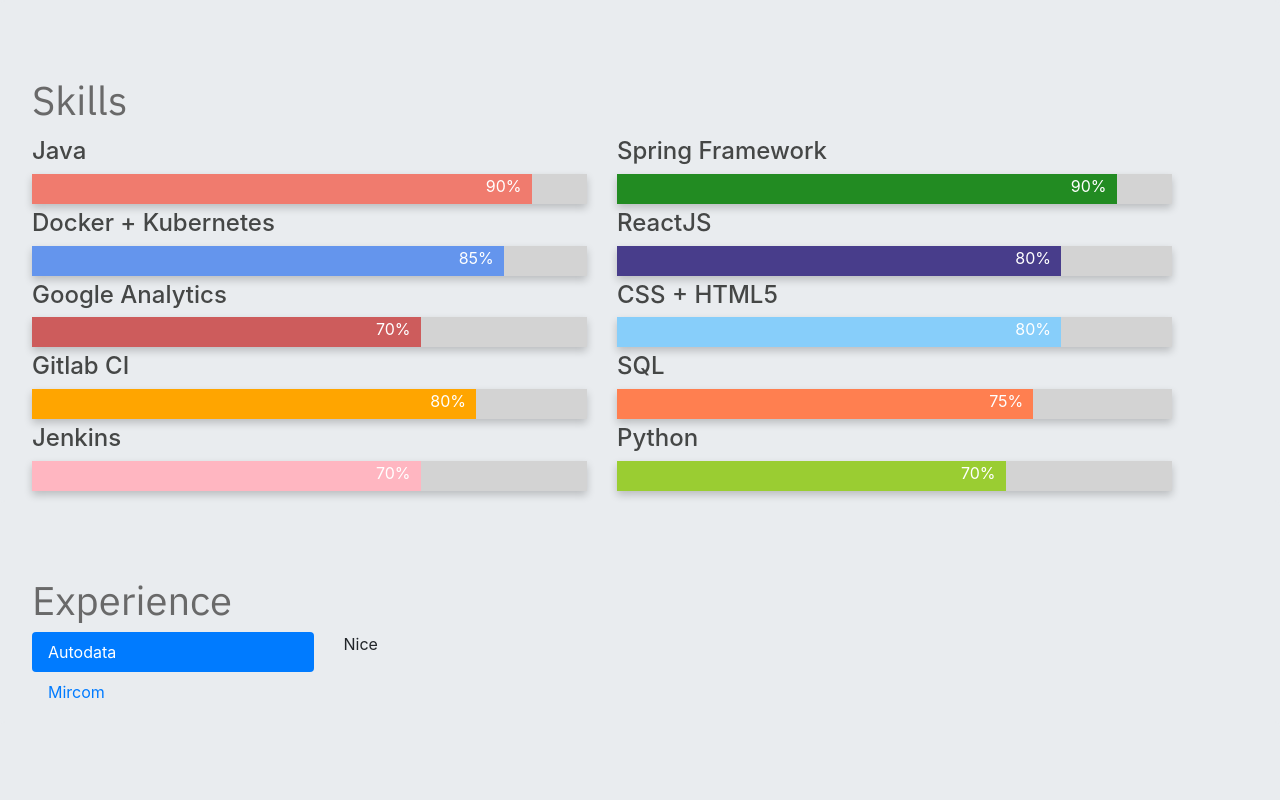
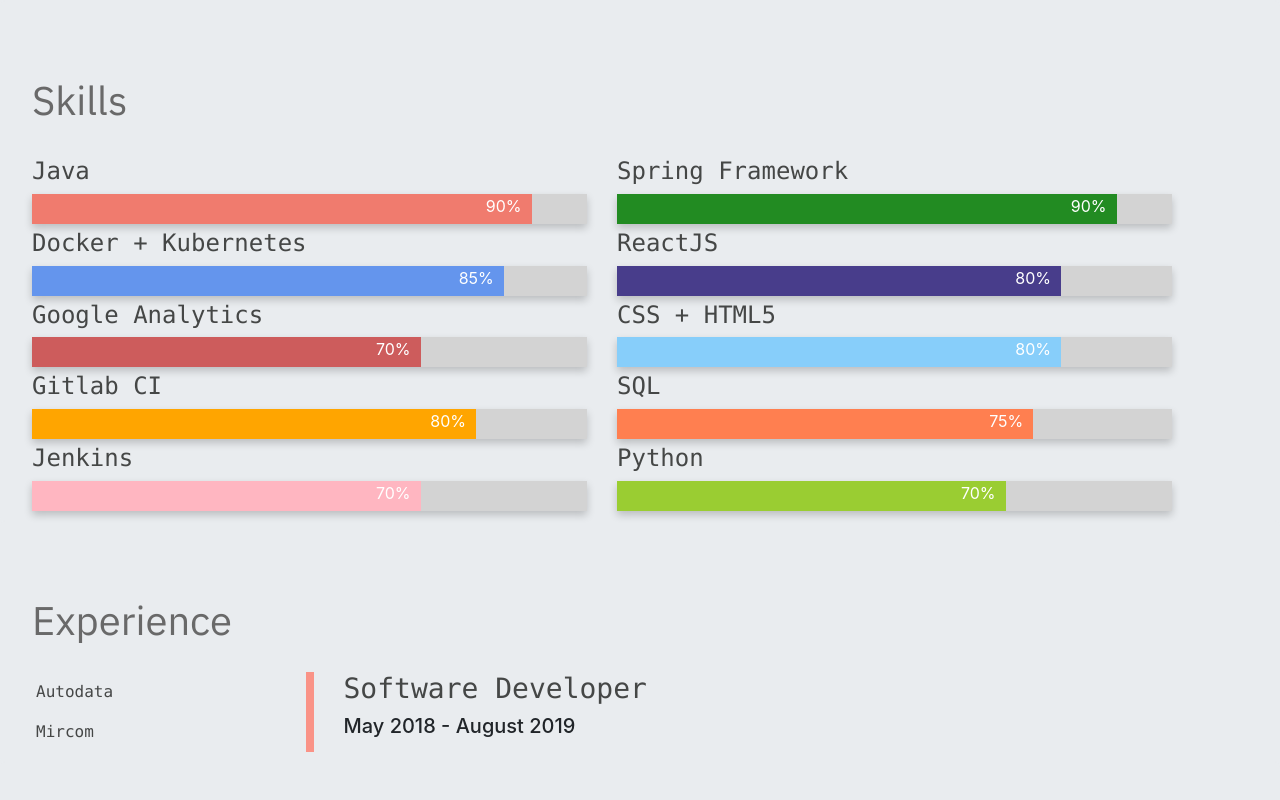
Before and after one commit to stevenzelinli/portfolio, a React (Create React App) app: page / in a window 1280 px wide. Shown: the part 620-1420 px from the top of the page. Built offline with nearby package versions, Linux system fonts and the light colour scheme.

Commit message:
-added experience tabs
Signed-off-by: Steven Li <steven.li@autodata.net>

```diff
--- a/src/components/home/HomePage.jsx
+++ b/src/components/home/HomePage.jsx
@@ -107,7 +107,7 @@ const HomePage = () => (
             <Tab.Container id="left-exp-tabs" defaultActiveKey="first">
                 <Row>
                     <Col sm={3}>
-                        <Nav variant="pills" className="flex-column">
+                        <Nav className="flex-column">
                             <Nav.Item>
                                 <Nav.Link eventKey="first">Autodata</Nav.Link>
                             </Nav.Item>
@@ -119,10 +119,12 @@ const HomePage = () => (
                     <Col sm={9}>
                         <Tab.Content>
                             <Tab.Pane eventKey="first">
-                                Nice
+                                <h3>Software Developer</h3>
+                                <h5>May 2018 - August 2019</h5>
                             </Tab.Pane>
                             <Tab.Pane eventKey="second">
-                                Nice Nice
+                                <h3>Building Automation Technologist</h3>
+                                <h4>2015 - 2017 (Summer)</h4>
                             </Tab.Pane>
                         </Tab.Content>
                     </Col>
--- a/src/styles/_home.scss
+++ b/src/styles/_home.scss
@@ -12,6 +12,10 @@
   color: dimgrey;
 }
 
+.row {
+  padding-top: 20px;
+}
+
 .anchors {
   background-color: $light-grey;
   padding-top: 75px;
@@ -24,12 +28,26 @@
 }
 
 .anchors h4 {
+  font-family: $content-font-family;
   color: rgba(17,19,17,0.76);
   padding-top: 5px;
 }
 
+.anchors h3 {
+  font-family: $content-font-family;
+  color: rgba(17,19,17,0.76);
+}
+
 .anchors p {
-  font-family: SFMono-Regular, Menlo, Monaco, Consolas, "Liberation Mono", "Courier New", monospace;
+  font-family: $content-font-family;
+}
+
+.anchors a {
+  color: rgba(17,19,17,0.76);
+  font-family: $content-font-family;
+  background: transparent;
+  padding-left: 4px;
+  border-right: .5em solid $salmon;
 }
 
 #part1 {
--- a/src/styles/_variables.scss
+++ b/src/styles/_variables.scss
@@ -11,3 +11,4 @@ $light-grey: #e9ecef;
 $background-color: $light-grey;
 $header-font-color: $grey;
 $h1-font-family: 'IBM Plex Sans', sans-serif;
+$content-font-family: SFMono-Regular, Menlo, Monaco, Consolas, "Liberation Mono", "Courier New", monospace;
```
